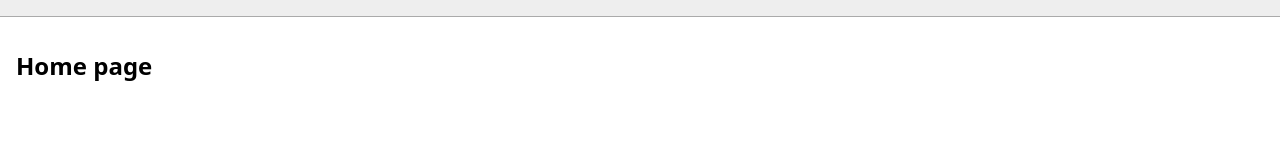
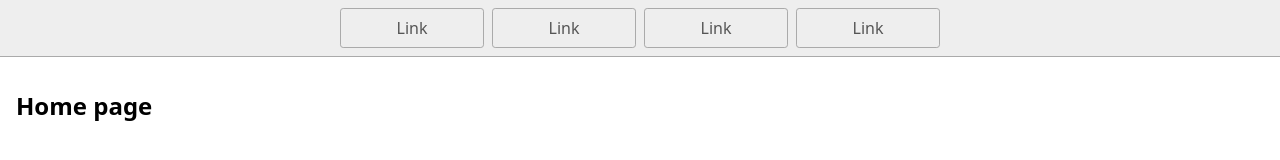
Before and after one commit to IsaiahGoodridge/abc-fitness-studio, a website: page index.html in a window 1280 px wide. Drawn offline with Linux system fonts and the light colour scheme.

Commit message:
Nav Outline
Create outline for nav bar

```diff
--- a/index.html
+++ b/index.html
@@ -9,6 +9,10 @@
   </head>
   <body>
     <nav>
+      <a href=""> Link </a>
+      <a href=""> Link </a>
+      <a href=""> Link </a>
+      <a href=""> Link </a>
     </nav>
     <main>
       <h1>Home page</h1>
```
